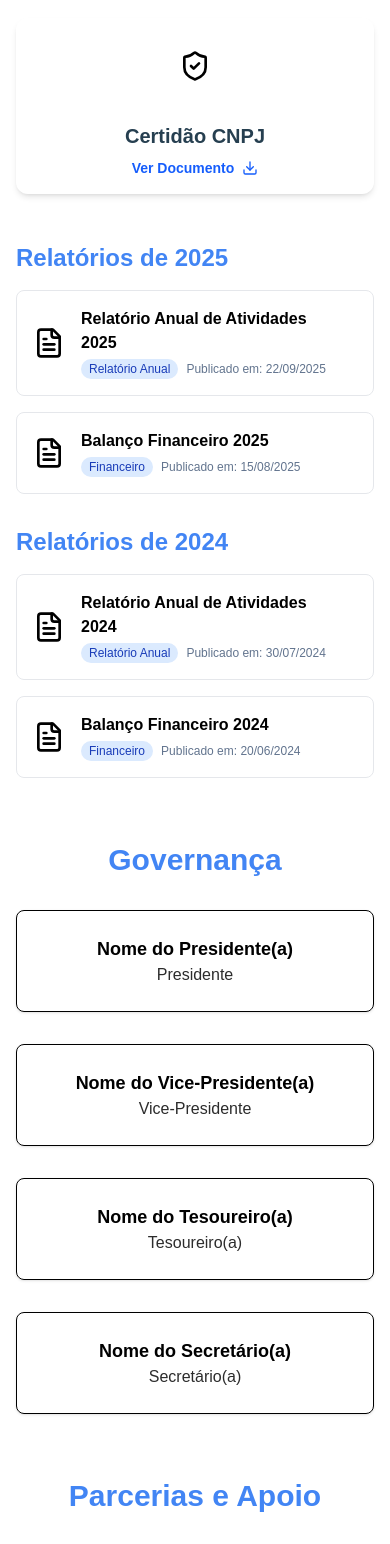
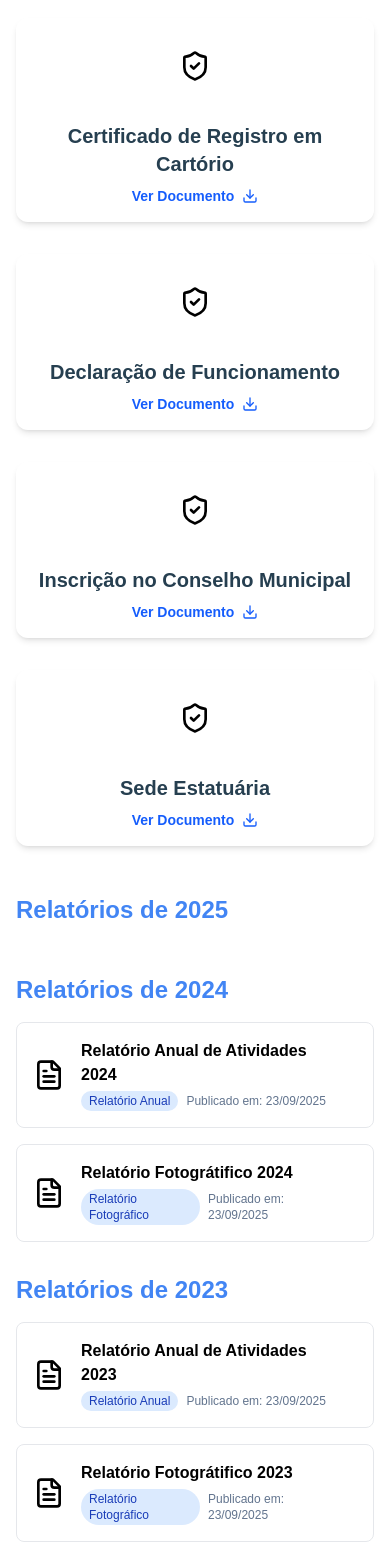
Before and after one commit to FelipeGabrielSilva/apdesp, a Next.js app: page /transparencia in a window 390 px wide. Shown: the part 1100-2644 px from the top of the page. Built offline with nearby package versions, Linux system fonts and the light colour scheme.

Commit message:
fix: organização e correção de informações

```diff
--- a/src/app/sobre/page.tsx
+++ b/src/app/sobre/page.tsx
@@ -8,25 +8,19 @@ const Sobre = () => {
       icon: Target,
       title: "Missão",
       description:
-        "Lorem Ipsum is simply dummy text of the printing and typesetting industry.",
+        "Promover a inclusão e a equidade para pessoas com deficiência, fornecendo suporte integral, recursos e oportunidades que fomentem seu desenvolvimento pessoal, social e profissional.",
     },
     {
       icon: Users,
       title: "Visão",
       description:
-        "Lorem Ipsum is simply dummy text of the printing and typesetting industry.",
+        "Imaginamos um mundo onde pessoas com deficiência possam viver plenamente e com dignidade, integradas em todas as esferas da sociedade, onde cada indivíduo tenha a liberdade e as oportunidades necessárias para alcançar seu pleno potencial.",
     },
     {
       icon: Lightbulb,
       title: "Inovação",
       description:
-        "Lorem Ipsum is simply dummy text of the printing and typesetting industry.",
-    },
-    {
-      icon: Shield,
-      title: "Transparência",
-      description:
-        "Lorem Ipsum is simply dummy text of the printing and typesetting industry.",
+        "Acreditamos que a diversidade enriquece a sociedade. Nos comprometemos a garantir que todas as vozes sejam ouvidas e que cada pessoa com deficiência tenha acesso a oportunidades e recursos.",
     },
   ];
 
@@ -93,7 +87,7 @@ const Sobre = () => {
       </div>
 
       {/* --- Seção de Valores (COM O CÓDIGO REFATORADO) --- */}
-      <div className="grid md:grid-cols-2 lg:grid-cols-4 gap-8 mx-auto my-8 p-4 sm:p-8 md:p-12 lg:p-16 min-h-[60vh]">
+      <div className="grid md:grid-cols-2 lg:grid-cols-3 gap-8 mx-auto my-8 p-4 sm:p-8 md:p-12 lg:px-32 min-h-[60vh]">
         {values.map((value, index) => (
           // O <Card> e <CardContent> foram combinados neste único <div>.
           // Adicionamos padding (p-8), cantos arredondados (rounded-xl) e estilos de fundo/sombra.
--- a/src/app/transparencia/page.tsx
+++ b/src/app/transparencia/page.tsx
@@ -1,5 +1,3 @@
-// Arquivo: app/transparencia/page.tsx
-
 import {
   FileText,
   Users,
@@ -17,54 +15,88 @@ export const metadata: Metadata = {
 };
 
 const documentsByYear = {
-  "2025": [
+  "2025": [],
+  "2024": [
     {
-      title: "Relatório Anual de Atividades 2025",
-      fileUrl: "#",
-      uploadedAt: "2025-09-22",
+      title: "Relatório Anual de Atividades 2024",
+      fileUrl: "/pdf/RELATORIO_ATIVIDADES_2024.pdf",
+      uploadedAt: "2025-09-23",
       category: "Relatório Anual",
     },
     {
-      title: "Balanço Financeiro 2025",
-      fileUrl: "#",
-      uploadedAt: "2025-08-15",
-      category: "Financeiro",
+      title: "Relatório Fotográtifico 2024",
+      fileUrl: "/pdf/RELATORIO_FOTOGRAFICO_2024.pdf",
+      uploadedAt: "2025-09-23",
+      category: "Relatório Fotográfico",
     },
   ],
-  "2024": [
+  "2023": [
     {
-      title: "Relatório Anual de Atividades 2024",
-      fileUrl: "#",
-      uploadedAt: "2024-07-30",
+      title: "Relatório Anual de Atividades 2023",
+      fileUrl: "/pdf/RELATORIO_ATIVIDADES_2023.pdf",
+      uploadedAt: "2025-09-23",
       category: "Relatório Anual",
     },
     {
-      title: "Balanço Financeiro 2024",
-      fileUrl: "#",
-      uploadedAt: "2024-06-20",
-      category: "Financeiro",
+      title: "Relatório Fotográtifico 2023",
+      fileUrl: "/pdf/RELATORIO_FOTOGRAFICO_2023.pdf",
+      uploadedAt: "2025-09-23",
+      category: "Relatório Fotográfico",
+    },
+  ],
+  "2022": [
+    {
+      title: "Relatório Anual de Atividades 2022",
+      fileUrl: "/pdf/RELATORIO_ATIVIDADES_2022.pdf",
+      uploadedAt: "2025-09-23",
+      category: "Relatório Anual",
     },
   ],
 };
 
 const formatDate = (dateString: string) => {
   const date = new Date(dateString);
-  // Adiciona a correção de fuso horário para evitar problemas de data "um dia antes"
   date.setMinutes(date.getMinutes() + date.getTimezoneOffset());
   return date.toLocaleDateString("pt-BR");
 };
 
 const permanentDocuments = [
-  { title: "Estatuto Social", icon: ShieldCheck, fileUrl: "#" },
-  { title: "Certidão Negativa de Débitos", icon: ShieldCheck, fileUrl: "#" },
-  { title: "Certidão CNPJ", icon: ShieldCheck, fileUrl: "#" },
+  {
+    title: "Estatuto Social",
+    icon: ShieldCheck,
+    fileUrl: "/pdf/ESTATUTO.pdf",
+  },
+  {
+    title: "Certidão CNPJ",
+    icon: ShieldCheck,
+    fileUrl: "/pdf/CNPJ.pdf",
+  },
+  {
+    title: "Certificado de Registro em Cartório",
+    icon: ShieldCheck,
+    fileUrl: "/pdf/CERTIFICADO_REGISTRO_CARTORIO.pdf",
+  },
+  {
+    title: "Declaração de Funcionamento",
+    icon: ShieldCheck,
+    fileUrl: "/pdf/DECLARACAO_FUNCIONAMENTO.pdf",
+  },
+  {
+    title: "Inscrição no Conselho Municipal",
+    icon: ShieldCheck,
+    fileUrl: "/pdf/INSCRICAO_MUNICIPAL.pdf",
+  },
+  {
+    title: "Sede Estatuária",
+    icon: ShieldCheck,
+    fileUrl: "/pdf/SEDE_ESTATUARIA.pdf",
+  },
 ];
 
 const governanceMembers = [
-  { name: "Nome do Presidente(a)", role: "Presidente" },
-  { name: "Nome do Vice-Presidente(a)", role: "Vice-Presidente" },
-  { name: "Nome do Tesoureiro(a)", role: "Tesoureiro(a)" },
-  { name: "Nome do Secretário(a)", role: "Secretário(a)" },
+  { name: "Claudomiro de Souza", role: "Presidente" },
+  { name: "Adriana Aparecida de Souza", role: "Vice-Presidente" },
+  { name: "Daniela Bavaresco de Carvalho", role: "Tesoureira" },
 ];
 
 const partners = [
@@ -86,7 +118,6 @@ const partners = [
   },
 ];
 
-// --- Componente Principal da Página ---
 const TransparenciaPage = () => {
   return (
     <section id="transparencia">
@@ -184,11 +215,11 @@ const TransparenciaPage = () => {
           <h2 className="text-3xl font-bold text-foreground mb-8 text-center">
             Governança
           </h2>
-          <div className="grid grid-cols-1 sm:grid-cols-2 lg:grid-cols-4 gap-8 text-center">
+          <div className="grid grid-cols-1 sm:grid-cols-2 lg:grid-cols-3 gap-8 text-center">
             {governanceMembers.map((member) => (
               <div
                 key={member.name}
-                className="p-6 rounded-lg shadow-sm bg-white/50 border"
+                className="p-6 rounded-lg shadow-sm bg-white/50 border border-gray-200"
               >
                 <h4 className="font-bold text-lg text-primary">
                   {member.name}
--- a/src/components/Footer.tsx
+++ b/src/components/Footer.tsx
@@ -38,7 +38,7 @@ const Footer = () => {
               <div className="flex items-center space-x-3">
                 <Mail className="w-5 h-5 text-secondary flex-shrink-0" />
                 <span className="text-sm text-muted-foreground">
-                  contato@apdesp.org.br
+                  apdesp4@gmail.com
                 </span>
               </div>
             </div>
@@ -48,6 +48,13 @@ const Footer = () => {
           <div className="space-y-4">
             <h3 className="text-lg font-semibold text-primary">Links Úteis</h3>
             <nav className="flex flex-col space-y-2">
+              <a
+                href="/"
+                className="text-sm text-muted-foreground hover:text-primary transition-smooth"
+                style={{ width: "15%" }}
+              >
+                Início
+              </a>
               <a
                 href="/sobre"
                 className="text-sm text-muted-foreground hover:text-primary transition-smooth"
@@ -61,13 +68,6 @@ const Footer = () => {
                 style={{ width: "30%" }}
               >
                 Transparência
-              </a>
-              <a
-                href="#"
-                className="text-sm text-muted-foreground hover:text-primary transition-smooth"
-                style={{ width: "15%" }}
-              >
-                Projetos
               </a>
               <a
                 href="#"
```
